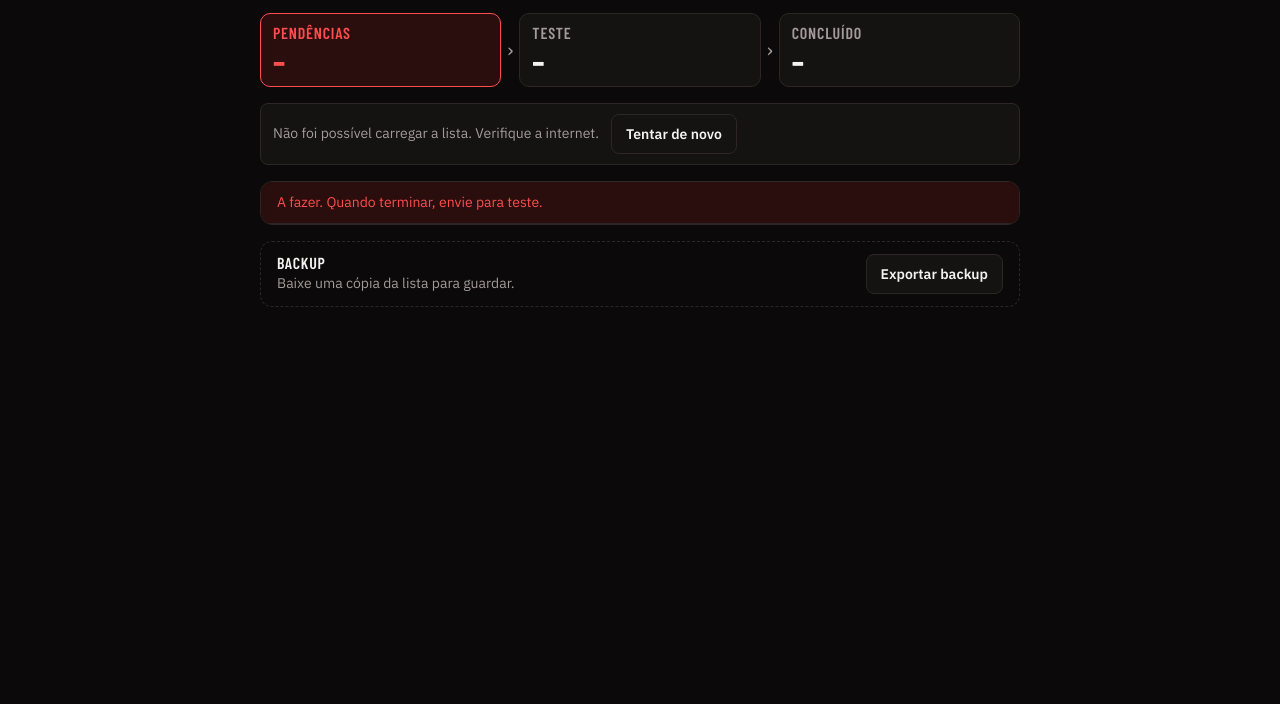
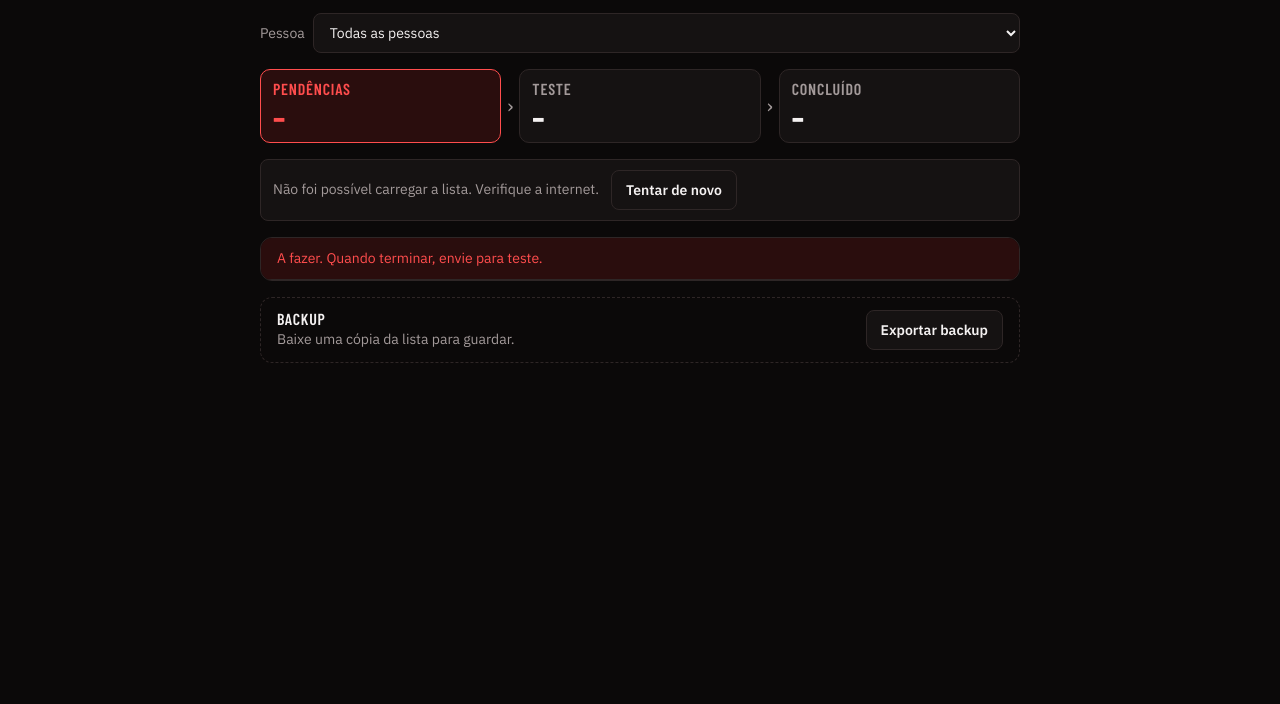
Before and after one commit to espinheira1994/controle-producao, a plain HTML site: page index.html in a window 1280 px wide. Shown: the part 96-800 px from the top of the page. Drawn offline with nearby package versions, Linux system fonts and the light colour scheme; no server answers.

Commit message:
Filtro por pessoa
Co-Authored-By: Claude Opus 5.5 <noreply@anthropic.com>

```diff
--- a/index.html
+++ b/index.html
@@ -66,7 +66,9 @@ h1 span { color: var(--accent); }
 .add #titulo { flex: 1 1 240px; }
 .add #autor { flex: 0 1 180px; }
 .nome-form input { flex: 1 1 160px; }
-.add input, .nome-form input {
+.filtro { display: flex; align-items: center; gap: 8px; color: var(--muted); font-size: .875rem; }
+.filtro select { flex: 0 1 240px; min-width: 0; cursor: pointer; }
+.add input, .nome-form input, .filtro select {
   flex: 1; min-width: 0; font: inherit; padding: 9px 12px;
   background: var(--surface); color: var(--ink);
   border: 1px solid var(--line); border-radius: 8px;
@@ -118,6 +120,8 @@ h1 span { color: var(--accent); }
     <p class="sub">Lista compartilhada. Mudanças aparecem para todos na hora.</p>
   </header>
 
+  <label class="filtro">Pessoa <select id="pessoa"></select></label>
+
   <nav class="tabs" aria-label="Etapas">
     <button class="tab" type="button" id="tab-pendente" data-s="pendente" aria-pressed="true"><span class="lbl">Pendências</span><span class="n" id="n-pendente">0</span></button>
     <span class="arrow" aria-hidden="true">›</span>
@@ -165,9 +169,13 @@ const ETAPAS = {
 const sb = supabase.createClient('https://htmyouchcethefvrygpk.supabase.co', 'eyJhbGciOiJIUzI1NiIsInR5cCI6IkpXVCJ9.eyJpc3MiOiJzdXBhYmFzZSIsInJlZiI6Imh0bXlvdWNoY2V0aGVmdnJ5Z3BrIiwicm9sZSI6ImFub24iLCJpYXQiOjE3OTQyOTQ2NTQsImV4cCI6MjEwOTg3MDY1NH0.NACTRMN9mB8uCdSH4Gf5zy_oYhxT5CakFA1oDpIHvx8');
 let tab = 'pendente', tasks = [], loaded = false, confirming = null, confirmTimer, editando = null, draft = '';
 // último nome usado neste computador, para pré-preencher os campos
-const NOME = 'controle-producao-nome';
-const lembrado = () => { try { return localStorage.getItem(NOME) || ''; } catch { return ''; } };
-const lembrar = n => { try { localStorage.setItem(NOME, n); } catch {} };
+const NOME = 'controle-producao-nome', FILTRO = 'controle-producao-filtro';
+const lembrado = (k = NOME) => { try { return localStorage.getItem(k) || ''; } catch { return ''; } };
+const lembrar = (n, k = NOME) => { try { localStorage.setItem(k, n); } catch {} };
+let pessoa = lembrado(FILTRO);
+// filtro: tarefas que a pessoa criou ou testa/testou
+const daPessoa = (t, p) => !p || t.autor === p || t.testador === p;
+console.assert(daPessoa({ autor: 'Ana' }, '') && daPessoa({ autor: 'Ana' }, 'Ana') && daPessoa({ autor: 'Ana', testador: 'Bia' }, 'Bia') && !daPessoa({ autor: 'Ana' }, 'Bia'), 'daPessoa()');
 const busy = new Set();
 const $ = s => document.querySelector(s);
 const el = (tag, cls, text) => { const e = document.createElement(tag); if (cls) e.className = cls; if (text != null) e.textContent = text; return e; };
@@ -300,22 +308,32 @@ function row(t, now) {
 
 function render() {
   const now = Date.now();
+  const nomes = [...new Set(tasks.flatMap(t => [t.autor, t.testador]).filter(Boolean))].sort();
+  $('#nomes').replaceChildren(...nomes.map(n => { const o = el('option'); o.value = n; return o; }));
+
+  // só recria as opções quando mudam, para não fechar o seletor aberto
+  const sel = $('#pessoa'), ops = [...new Set([...nomes, pessoa].filter(Boolean))].sort();
+  if (sel.dataset.ops !== ops.join('|')) {
+    sel.dataset.ops = ops.join('|');
+    sel.replaceChildren(el('option', null, 'Todas as pessoas'), ...ops.map(n => el('option', null, n)));
+    sel.options[0].value = '';
+  }
+  sel.value = pessoa;
+  const vis = tasks.filter(t => daPessoa(t, pessoa));
+
   for (const s in ETAPAS) {
-    $('#n-' + s).textContent = loaded ? tasks.filter(t => t.status === s).length : '–';
+    $('#n-' + s).textContent = loaded ? vis.filter(t => t.status === s).length : '–';
     $('#tab-' + s).setAttribute('aria-pressed', s === tab);
   }
   $('#board').dataset.s = tab;
   $('#dica').textContent = ETAPAS[tab].dica;
   $('#add').hidden = !loaded;
 
-  const rows = tasks.filter(t => t.status === tab)
+  const rows = vis.filter(t => t.status === tab)
     .sort((a, b) => tab === 'concluido' ? b.desde - a.desde : a.desde - b.desde);
   $('#list').replaceChildren(...rows.map(t => row(t, now)));
-  $('#vazio').textContent = ETAPAS[tab].vazio;
+  $('#vazio').textContent = pessoa ? 'Nada de ' + pessoa + ' nesta etapa.' : ETAPAS[tab].vazio;
   $('#vazio').hidden = !loaded || rows.length > 0;
-
-  const nomes = [...new Set(tasks.flatMap(t => [t.autor, t.testador]).filter(Boolean))].sort();
-  $('#nomes').replaceChildren(...nomes.map(n => { const o = el('option'); o.value = n; return o; }));
 
   // o re-render recria o campo de nome; devolve o foco se ele se perdeu
   const campo = $('#campo-inline');
@@ -325,12 +343,15 @@ function render() {
 
 document.querySelectorAll('.tab').forEach(b => b.onclick = () => { tab = b.dataset.s; confirming = null; editando = null; render(); });
 $('#autor').value = lembrado();
+$('#pessoa').onchange = e => { pessoa = e.target.value; lembrar(pessoa, FILTRO); confirming = null; editando = null; render(); };
 
 $('#add').onsubmit = async e => {
   e.preventDefault();
   const inp = $('#titulo'), titulo = inp.value.trim(), autor = $('#autor').value.trim();
   if (!titulo || !autor) return;
   lembrar(autor);
+  // a tarefa nova sumiria se o filtro estiver em outra pessoa
+  if (pessoa && pessoa !== autor) { pessoa = ''; lembrar('', FILTRO); }
   const now = Date.now();
   inp.value = ''; tab = 'pendente';
   const { error } = await sb.from('tarefas').insert({ titulo, autor, status: 'pendente', criado: now, desde: now });
```
